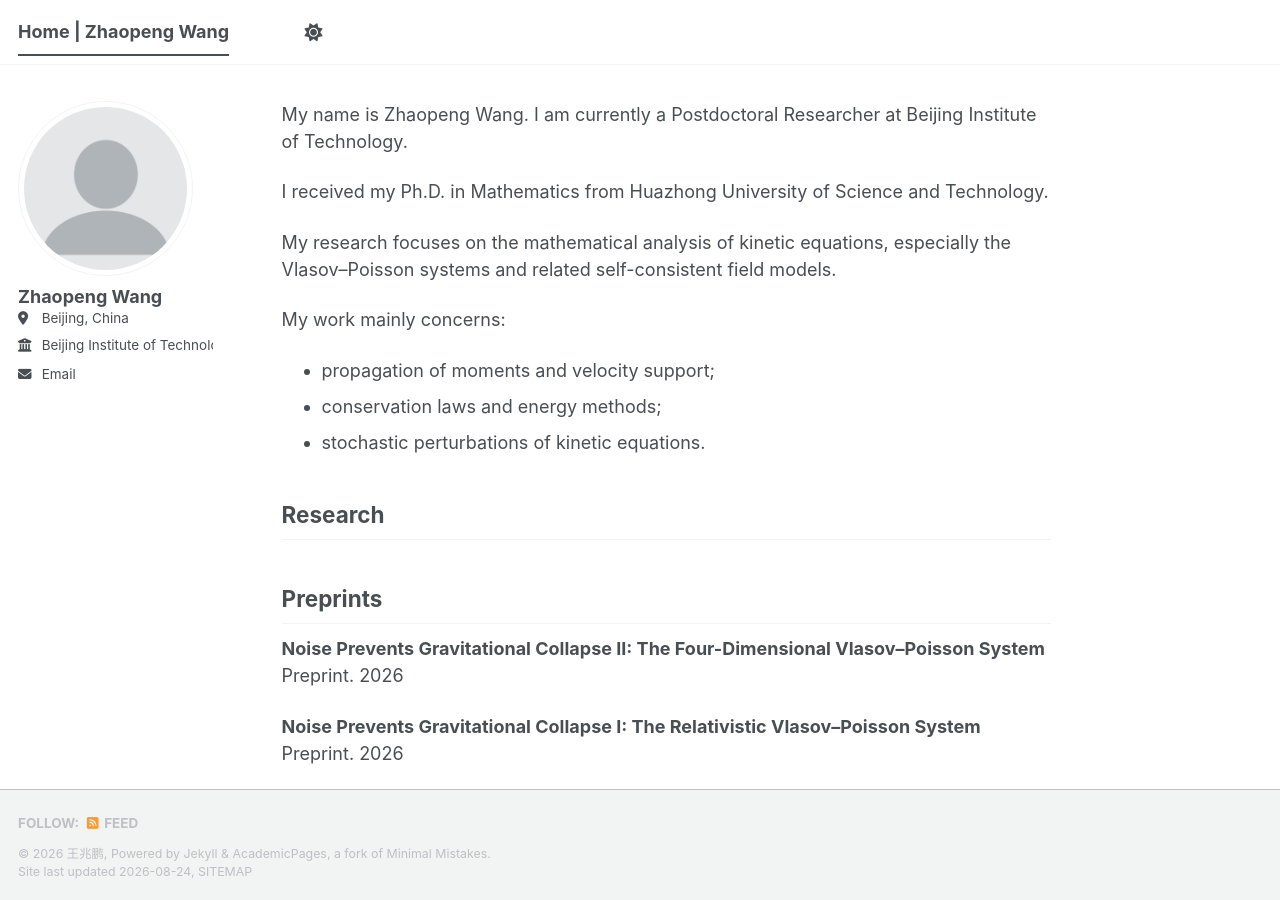
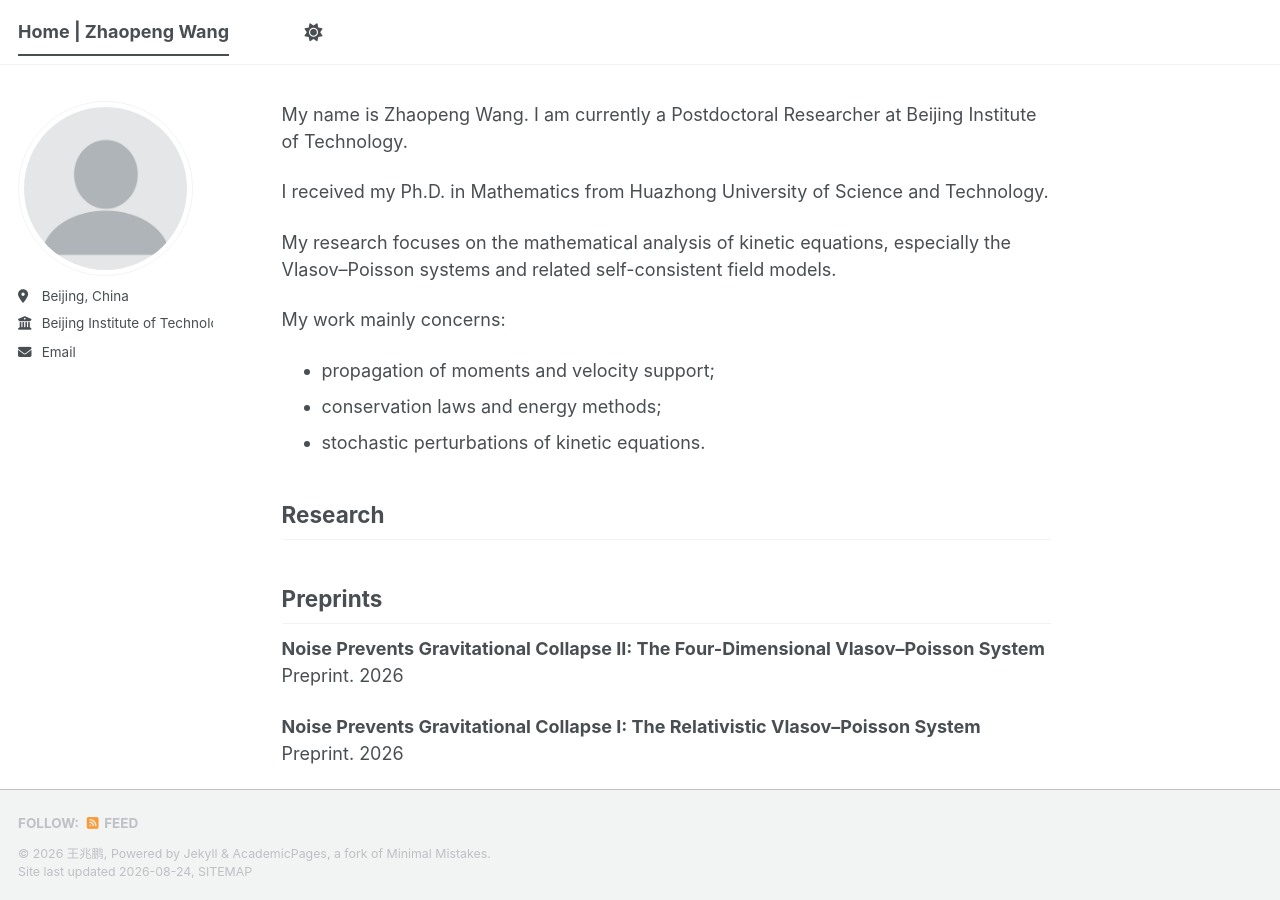
Before and after one commit to zpwangmath/zpwangmath.github.io, a Jekyll site: the page built from index.md, in a window 1280 px wide and 900 px high. Built offline with Jekyll 4.4.1, drawn with Linux system fonts in a browser that asks for light colours; a style sheet for code colours, icons or effects is not loaded.

Commit message:
Update _config.yml

```diff
--- a/_config.yml
+++ b/_config.yml
@@ -24,7 +24,7 @@ repository               : "zpwangmath/zpwangmath.github.io"
 author:
   # Biographic information
   avatar           : "profile.png"
-  name             : "Zhaopeng Wang"
+  name             :
   pronouns         : # example: "she/her"
   bio              :
   location         : "Beijing, China"
```
